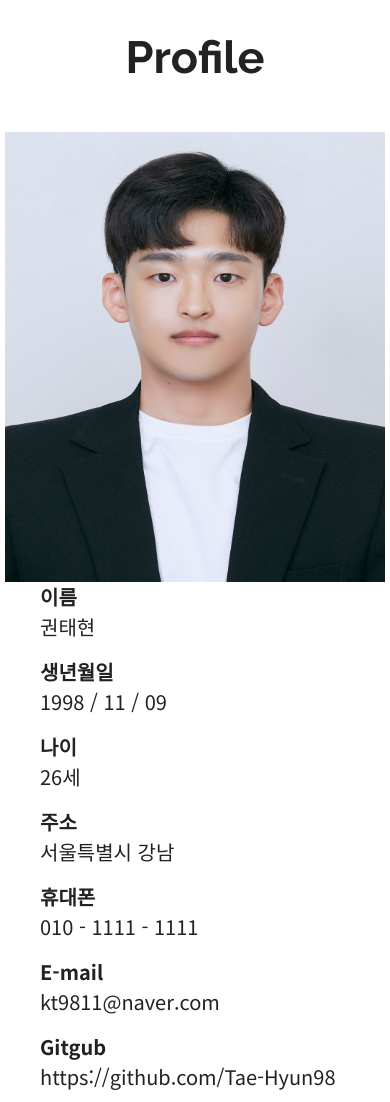
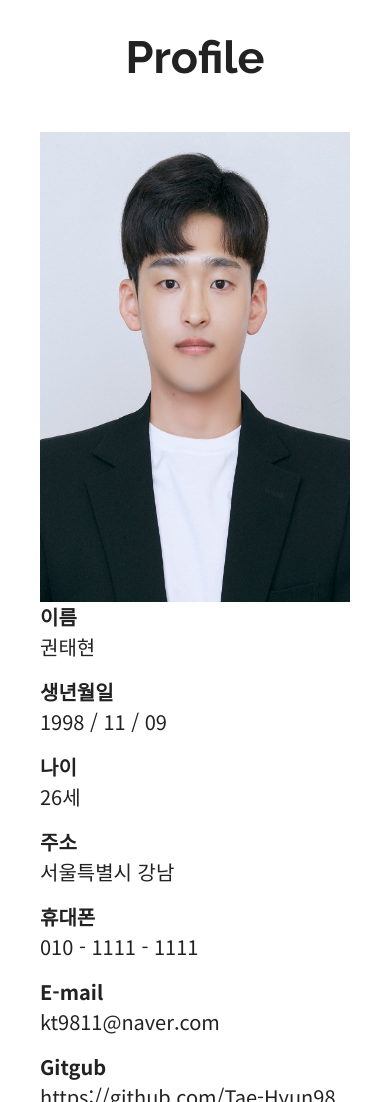
Before and after one commit to Tae-Hyun98/PortFolio, a website: page index.html in a window 390 px wide. Shown: the part 880-1982 px from the top of the page. Drawn offline with Linux system fonts and the light colour scheme.

Commit message:
포트폴리오

```diff
--- a/CSS/main.scss
+++ b/CSS/main.scss
@@ -93,6 +93,7 @@ h5 {
   background: url(../images/background.png);
   background-repeat: no-repeat;
   background-size: cover;
+  overflow: hidden;
 
   .intro_box {
     height: 100%;
@@ -356,13 +357,13 @@ h5 {
       flex-direction: column;
 
       .profile_img {
-        width: 380px;
+        width: calc(100% - 80px);
         margin: 0 auto;
 
         img {
           display: block;
           width: 100%;
-          height: 450px;
+          height: 470px;
         }
       }
     }
```
Also changed, not shown: CSS/main.css, 1 other file.
